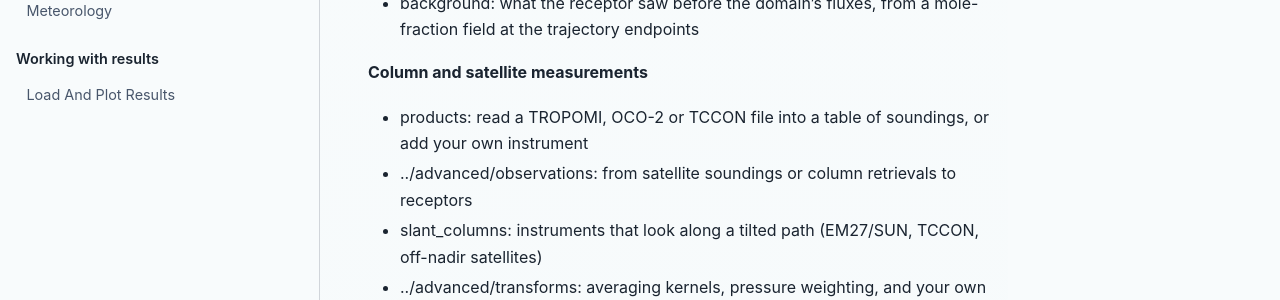
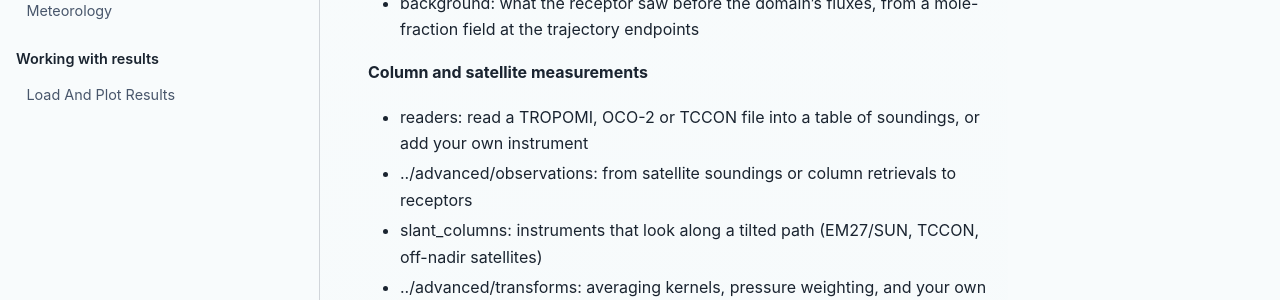
Before and after one commit to fbirds5230/runtraj, a Sphinx documentation site: the page built from docs/guides/index.rst, in a window 1280 px wide and 900 px high, scrolled down 727 px. Shown: the part 153-453 px from the top of the window. Built offline with Sphinx 7.4.7 and the PyData theme 0.15.4, drawn with Linux system fonts in a browser that asks for light colours; pages that are not in the unit, such as notebooks, are missing from menus.

Commit message:
refactor(observations): rename the products package to readers
The modules split by file format, not by sensor: TROPOMI has two products
in one module, OCO-2 and OCO-3 share one, and TCCON is a network. The
functions are read_*, so name the package for what it holds.

stilt.observations.products -> stilt.observations.readers; the guide moves
to docs/guides/readers.rst. The sample granule slices stay under
tests/data/products, since those are products, not readers. The public
names (read_tropomi_ch4, read_oco2, read_tccon) are unchanged.

```diff
--- a/docs/guides/index.rst
+++ b/docs/guides/index.rst
@@ -30,7 +30,7 @@ Each page answers one practical question. If you haven't yet, start with
 
 **Column and satellite measurements**
 
-- :doc:`products`: read a TROPOMI, OCO-2 or TCCON file into a table of
+- :doc:`readers`: read a TROPOMI, OCO-2 or TCCON file into a table of
   soundings, or add your own instrument
 - :doc:`../advanced/observations`: from satellite soundings or column
   retrievals to receptors
@@ -78,7 +78,7 @@ Each page answers one practical question. If you haven't yet, start with
    :hidden:
    :caption: Column and satellite measurements
 
-   products
+   readers
    ../advanced/observations
    slant_columns
    ../advanced/transforms
--- a/docs/reference/observations.rst
+++ b/docs/reference/observations.rst
@@ -22,7 +22,7 @@ Product readers
 ---------------
 
 One module per instrument, each returning a table of soundings with the
-columns in :doc:`/guides/products`.
+columns in :doc:`/guides/readers`.
 
 .. autosummary::
    :toctree: _api
```
